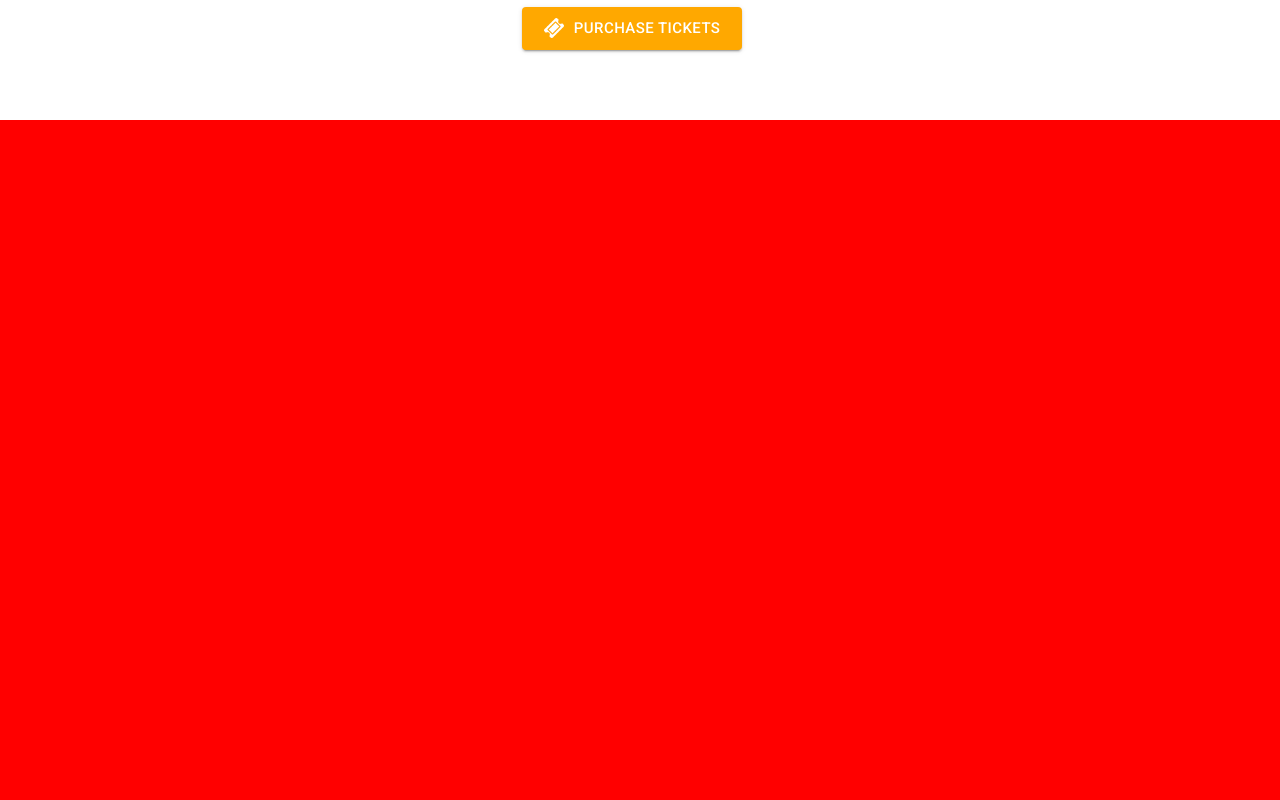
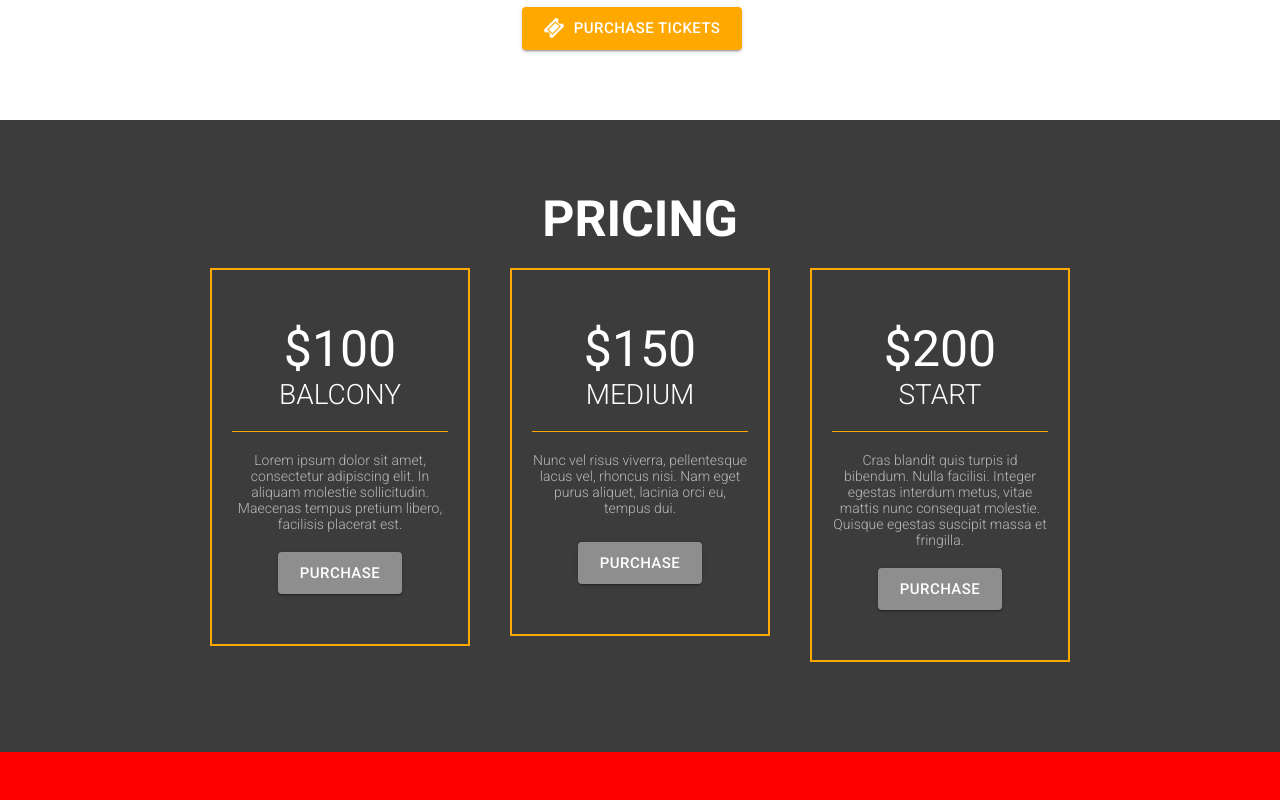
Before and after one commit to rishulpu1/the_vanue, a React (Vite) app: page / in a window 1280 px wide. Shown: the part 2120-2920 px from the top of the page. Built offline with nearby package versions, Linux system fonts and the light colour scheme.

Commit message:
added pricing section

```diff
--- a/src/App.jsx
+++ b/src/App.jsx
@@ -4,6 +4,7 @@ import Footer from './components/header_footer/footer';
 import Featured from './components/featured';
 import VenueInfo from './components/venueInfo';
 import Highlights from './components/highlights';
+import Pricing from './components/pricing';
 const App = () => {
   return (
     <div className='App'>
@@ -17,6 +18,9 @@ const App = () => {
       <>
       <Highlights />
       </>
+      <>
+        <Pricing />
+      </>
       <div style={{backgroundColor: 'red', height: '800px'}}>
 
       </div>
--- /dev/null
+++ b/src/components/pricing/index.jsx
@@ -0,0 +1,51 @@
+import React from "react";
+import MyButton from "../utils/MyButton";
+import { Zoom } from "react-awesome-reveal";
+
+const Pricing = ()=> {
+    const priceState = {
+        prices: [100,150,200],
+        position: ['Balcony','Medium','Start'],
+        desc:[
+            'Lorem ipsum dolor sit amet, consectetur adipiscing elit. In aliquam molestie sollicitudin. Maecenas tempus pretium libero, facilisis placerat est.',
+            'Nunc vel risus viverra, pellentesque lacus vel, rhoncus nisi. Nam eget purus aliquet, lacinia orci eu, tempus dui.',
+            'Cras blandit quis turpis id bibendum. Nulla facilisi. Integer egestas interdum metus, vitae mattis nunc consequat molestie. Quisque egestas suscipit massa et fringilla.'
+        ],
+        linkto: ['#','#','#'],
+        delay: [500,0,500]
+    }
+    const showBoxes = ()=> (
+        priceState.prices.map((box, index)=>(
+            <Zoom key={index} className="pricing_item" delay={priceState.delay[index]}>
+                <div className="pricing_inner_wrapper">
+                    <div className="pricing_title">
+                        <span>${priceState.prices[index]}</span>
+                        <span>{priceState.position[index]}</span>
+                    </div>
+                    <div className="pricing_description">
+                        {priceState.desc[index]}
+                    </div>
+                    <div className="pricing_buttons">
+                        <MyButton
+                            text="Purchase"
+                            link={priceState.linkto[index]}
+
+                        />
+                    </div>
+                </div>
+            </Zoom>
+        ))
+    )
+    return(
+        <div className="bck_black">
+            <div className="center_wrapper pricing_section">
+                <h2>Pricing</h2>
+                <div className="pricing_wrapper">
+                    { showBoxes() }
+                </div>
+            </div>
+        </div>
+    );
+}
+
+export default Pricing;
```
